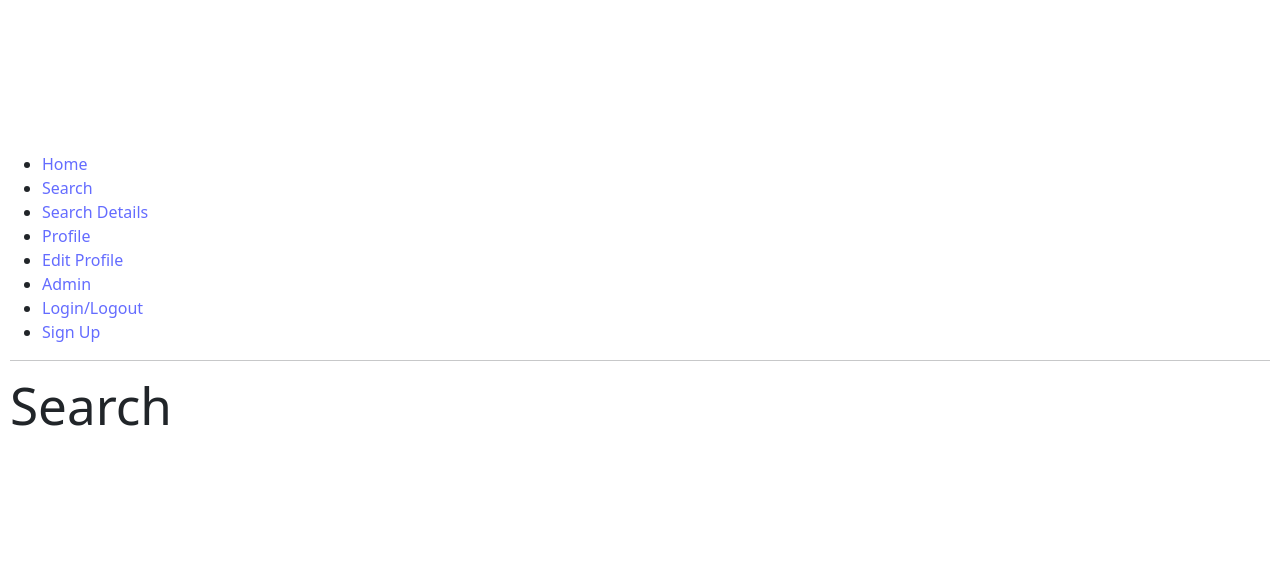
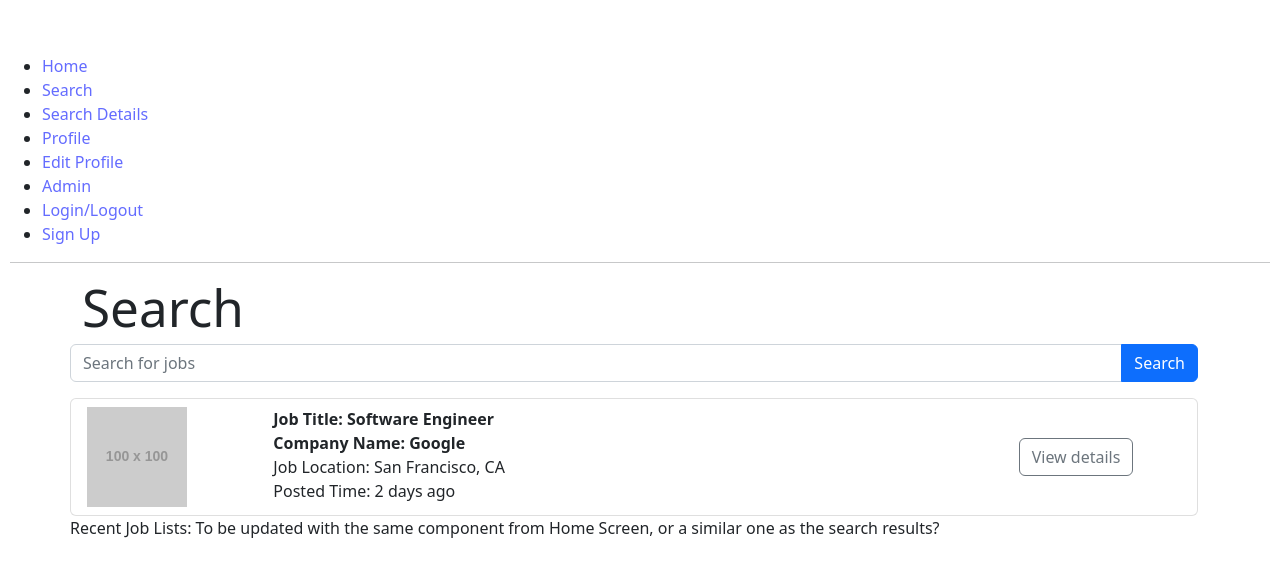
Before and after one commit to xijia007/lean-in-react-web, a React (Vite) app: page /search in a window 1280 px wide. Shown: the part 103-680 px from the top of the page. Built offline with nearby package versions, Linux system fonts and the light colour scheme.

Commit message:
add search screen + detail layout

```diff
--- a/src/components/Search/index.jsx
+++ b/src/components/Search/index.jsx
@@ -1,7 +1,46 @@
 function Search() {
   return (
-    <div>
+    <div class="container">
       <h1>Search</h1>
+
+        <div class="row" id="wd-search-bar">
+            <div class="input-group mb-3 ps-0">
+                <input type="text" class="form-control" placeholder="Search for jobs"/>
+                <button class="btn btn-primary" type="button" id="button-addon2">Search</button>
+            </div>
+        </div>
+        <div class="row" id="wd-search-results">
+            <div class="list-group">
+                <div class="list-group-item">
+                    <div class="row">
+                        <div class="col-2">
+                            <img src="https://via.placeholder.com/100" alt="Company Logo" class="img-fluid"/>
+                        </div>
+                        <div class="col-8">
+                            <div class="row">
+                                <b>Job Title: Software Engineer</b>
+                            </div>
+                            <div class="row">
+                                <b>Company Name: Google</b>
+                            </div>
+                            <div class="row">
+                                <div class="col-12"> Job Location: San Francisco, CA </div>
+                            </div>
+                            <div class="row">
+                                <div class="col-12"> Posted Time: 2 days ago </div>
+                            </div>
+                        </div>
+                        <div class="col-2 d-flex align-items-center">
+                            <button type="button" class="btn btn-outline-secondary">View details</button>
+                        </div>
+                    </div>
+                </div>
+            </div>
+        </div>
+
+        <div class="row">
+            Recent Job Lists: To be updated with the same component from Home Screen, or a similar one as the search results?
+        </div>
     </div>
   );
 }
--- a/src/components/SearchDetails/index.jsx
+++ b/src/components/SearchDetails/index.jsx
@@ -1,7 +1,57 @@
 function SearchDetails() {
   return (
-    <div>
+    <div class="container">
       <h1>Search Details</h1>
+
+      <div class="row" id="wd-search-bar">
+            <div class="input-group mb-3 ps-0">
+                <input type="text" class="form-control" placeholder="Search for jobs"/>
+                <button class="btn btn-primary" type="button" id="button-addon2">Search</button>
+            </div>
+      </div>
+      <div class="row" id="wd-search-results">
+          <div class="list-group">
+              <div class="list-group-item">
+                  <div class="row">
+                      <div class="col-2">
+                          <img src="https://via.placeholder.com/200" alt="Company Logo" class="img-fluid"/>
+                      </div>
+                      <div class="col-10">
+                          <div class="row">
+                              <b>Job Title: Software Engineer</b>
+                          </div>
+                          <div class="row">
+                              <b>Company Name: Google</b>
+                          </div>
+                          <div class="row">
+                              <div class="col-12">
+                                  Job Location: San Francisco, CA </div>
+                          </div>
+                          <div class="row">
+                              <div class="col-12"> Posted time: 2 days ago </div>
+                          </div>
+
+                          <div class="row">
+                              <div class="col-12 mt-3">
+                                  <b>Job Description: </b>
+                                  <p class="m-3">
+                                      If you’re looking to hit the ground running, the Enterprise Management Internship will help you build valuable business and leadership skills. For a university/college student, the real-world professional experience you’ll receive during the internship will help you stand apart from the crowd, and will be more than just a line on your resume. From day one as a paid intern with Enterprise, you'll learn what it takes to run a successful business and acquire highly marketable skills in management. Our university/college interns take on the same challenges as our first and second year full-time professionals. It's a team-based environment; and throughout your internship, your peers will be right by your side helping you learn, grow and have fun. This role is located in Fremont, CA. The hourly pay is $20 / hour.
+                                  </p>
+                              </div>
+                          </div>
+                          <div class="row">
+                              <button type="button" class="btn btn-primary col m-3">Apply</button>
+                              <button type="button" class="btn btn-outline-secondary col m-3">Save</button>
+                          </div>
+                      </div>
+                  </div>
+              </div>
+          </div>
+      </div>
+
+      <div class="row">
+      Recent Job Lists: To be updated with the same component from Home Screen, or a similar one as the search results?
+      </div>
     </div>
   );
 }
```
